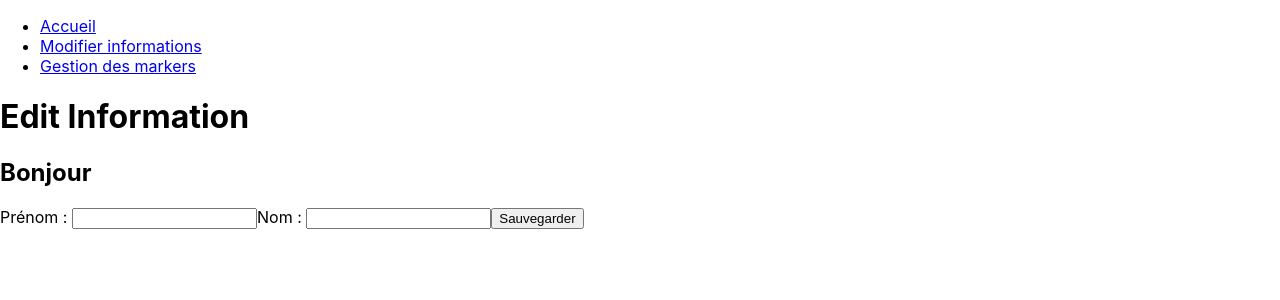
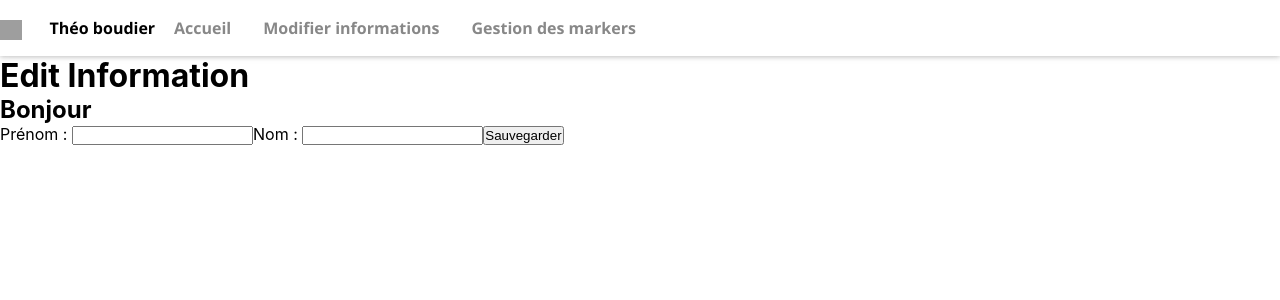
Before and after one commit to TheoLeao/test-react, a React (Create React App) app: page /edit-information in a window 1280 px wide. Shown: the top 300 px of the page. Built offline with nearby package versions, Linux system fonts and the light colour scheme; grey boxes are pictures that could not be loaded.

Commit message:
add navigation menu style

```diff
--- a/src/App.js
+++ b/src/App.js
@@ -14,22 +14,23 @@
 import mapReducer from './reducers/mapReducer'
 import UserContext from './contexts/UserContext'
 import userReducer from './reducers/userReducer'
-
+import './css/app.scss'
 
 export default function App() {
 
   //Définition de state et de dispatch
   const [stateMap, dispatchMap] = useReducer(mapReducer, { markers: [] })
-  const [stateUser, dispatchUser] = useReducer(userReducer, { user: {firstName: '', lastName: ''} })
+  const [stateUser, dispatchUser] = useReducer(userReducer, { user: { firstName: '', lastName: '' } })
 
 
   return (
     <>
-      <UserContext.Provider value={{stateUser, dispatchUser}}>
+      <UserContext.Provider value={{ stateUser, dispatchUser }}>
         <MapContext.Provider value={{ stateMap, dispatchMap }}>
           <Router>
             <div>
               <TopNavigation></TopNavigation>
+              <div class="main">
                 <Switch>
                   <Route path="/edit-information">
                     <EditInformation />
@@ -42,6 +43,8 @@
                   </Route>
                 </Switch>
               </div>
+
+            </div>
           </Router>
         </MapContext.Provider>
       </UserContext.Provider>
--- a/src/components/TopNavigation.jsx
+++ b/src/components/TopNavigation.jsx
@@ -3,10 +3,10 @@
 
 const TopNavigation = () => {
   return (
-        <nav>
+    /*<nav>
     <ul>
       <li>
-            <Link to="/">Accueil</Link>
+
       </li>
       <li>
         <Link to="/edit-information">Modifier informations</Link>
@@ -15,7 +15,25 @@
         <Link to="/manage-markers">Gestion des markers</Link>
       </li>
     </ul>
-      </nav>
+  </nav>*/
+    <div class="navbar">
+
+      <label for="togglericon" class="toggler" checked></label>
+      <input type="checkbox" id="togglericon" class="toggler" />
+
+      <div class="brand">
+        <span class="brand-icon"><img src="https://theoboudier.fr/ressources/img/logos/logo-2.svg" class="logo" alt="Logo de Théo Boudier"/></span>
+        <span class="brand-name">Théo boudier</span>
+      </div>
+
+      <div class="nav">
+
+        <Link to="/">Accueil</Link>
+        <Link to="/edit-information">Modifier informations</Link>
+        <Link to="/manage-markers">Gestion des markers</Link>
+
+      </div>
+    </div>
   )
 }
 
--- a/src/components/UserForm.jsx
+++ b/src/components/UserForm.jsx
@@ -21,7 +21,7 @@
 
     return (
         <>
-            <h2>Bonjour  {userInfos ? userInfos.firstName : ''} {userInfos ? userInfos.lastName : ''}</h2>
+            <h2>Bonjour {userInfos ? userInfos.firstName : ''} {userInfos ? userInfos.lastName : ''}</h2>
             <form onSubmit={handleChange}>
                 <label>Prénom : </label>
                 <input type="text" placeholder={stateUser ? stateUser.user.firstName : ''} onChange={e => handleChange(e)} name="firstName" />
--- a/src/components/pages/ManageMarkers.jsx
+++ b/src/components/pages/ManageMarkers.jsx
@@ -8,7 +8,6 @@
         <>
             <h1>Gestion des markers</h1>
             <HelloName></HelloName>
-
             <ul>
                 {stateMap.markers.map((marker) => marker !== undefined ? (
                     <li>Marker n° {marker.id} situé aux cordonnées suivantes: [{marker.coords[0]}, {marker.coords[1]}] | <button onClick={() => {dispatchMap({ type: "removeMarker", marker: { id: marker.id }})}}>Delete</button></li>
--- /dev/null
+++ b/src/css/app.scss
@@ -0,0 +1,321 @@
+*{
+    margin:0;
+    padding: 0;
+}
+$redPrimary: #c12c3e;
+$greyDark: #363636;
+
+
+/*
+
+- - -   NAV STYLE   - - -
+
+*/
+
+
+@import url("https://fonts.googleapis.com/css2?family=Open+Sans:wght@300;400;700;800&display=swap");
+html {
+  scroll-behavior: smooth;
+}
+
+pre strong {
+  color: red;
+}
+
+/*********** start of navbar code ************/
+:root {
+  --navbar-height: 56px;
+  --navbar-background-color: white;
+  --navbar-item-text-color: #888888;
+  --navbar-item-background-color: var(--navbar-background-color);
+  --navbar-item-text-color-hover: rebeccapurple;
+  --navbar-item-font: bold 1rem/1rem "Open Sans", Arial, Helvetica, sans-serif;
+  --navbar-item-background-color-hover: dimgray;
+  --navbar-font-family: "Open Sans", Arial, Helvetica, sans-serif;
+}
+.main{
+    margin-top: var(--navbar-height);
+}
+.navbar {
+  position: fixed;
+  top: 0;
+  left: 0;
+  width: 100%;
+  height: var(--navbar-height);
+  background-color: var(--navbar-background-color);
+  font-family: var(--navbar-font-family);
+  z-index: 9999;
+  margin-bottom: var(--navbar-height);
+}
+
+.navbar #togglericon {
+  visibility: hidden;
+}
+
+.navbar #togglericon:after {
+  content: "☰";
+  position: absolute;
+  visibility: visible;
+  color: black;
+  font-size: 1.5rem;
+  width: 1.8rem;
+  height: 1.8rem;
+  text-align: center;
+  margin: 0;
+  padding: 0;
+  line-height: 1.8rem;
+  border-radius: 4px;
+  border: 2px solid #ffffff00;
+}
+
+.navbar #togglericon:checked:after {
+  color: black;
+  border: 2px solid #f0f0f0;
+}
+
+.nav {
+  position: fixed;
+  top: 40px;
+  left: 0px;
+  right: 0px;
+  visibility: hidden;
+  opacity: 0;
+  padding: 8px;
+  transition: all 0.5s ease;
+  margin: 0px;
+  display: flex;
+  flex-direction: column;
+  background-color: var(--navbar-background-color);
+  box-shadow: 0px 4px 4px 0px #00000088;
+}
+
+.navbar #togglericon:checked ~ div.nav {
+  visibility: visible;
+  transition: all 0.3s ease;
+  opacity: 1;
+}
+
+.nav a {
+  padding: 8px;
+  font: var(--navbar-item-font);
+  text-decoration: none;
+  color: var(--navbar-item-text-color);
+  background-color: var(--navbar-item-background-color);
+}
+
+.nav a:hover {
+  color: var(--navbar-item-text-color-hover);
+}
+
+.nav p {
+  margin: 0;
+  padding: 8px;
+  color: var(--navbar-item-text-color);
+}
+
+.dropdown {
+  position: relative;
+  display: block;
+  color: var(--navbar-item-text-color);
+  font: var(--navbar-item-font);
+}
+.dropdown label {
+  display: block;
+  padding: 8px;
+}
+
+.dropdown label:after {
+  position: absolute;
+  content: "▼";
+  color: var(--navbar-item-text-color);
+  font-size: 0.75rem;
+  top: 8px;
+  margin-left: 4px;
+}
+
+.dropdown label:hover {
+  color: var(--navbar-item-text-color-hover);
+}
+.dropdown label:hover:after {
+  color: var(--navbar-item-text-color-hover);
+}
+.dropdown input {
+  position: absolute;
+  left: 0;
+  top: 0;
+  opacity: 0;
+}
+.dropdown input:checked ~ ul {
+  max-height: 500px;
+  transition: max-height 0.5s ease;
+  margin: 16px 0;
+}
+
+.navbar form {
+  display: flex;
+  flex-direction: row;
+  padding: 12px;
+  justify-content: flex-start;
+}
+
+.navbar form input {
+  font-size: 1rem;
+  width: 8rem;
+  padding: 0;
+  margin: 0 8px 0 0;
+}
+.navbar form button {
+  background-color: white;
+  border: 1px solid #bbbbbb;
+  padding: 4px;
+  width: 1.8rem;
+  height: 1.8rem;
+  border-radius: 4px;
+}
+
+.brand {
+  position: fixed;
+  display: inline-flex;
+  flex-direction: row;
+  align-items: center;
+  justify-content: center;
+  background-color: var(--navbar-background-color);
+  visibility: visible;
+  top: 0;
+  left: 22.5%;
+  width: 50%;
+}
+.brand-icon {
+  font-size: 1.8rem;
+  font-weight: bolder;
+  color: rebeccapurple;
+  img{
+    height: 20px;
+    padding-right: 20px;
+  }
+}
+.brand-name {
+  margin-left: 8px;
+  font-weight: bolder;
+}
+
+/* helpers */
+.navbar-centered {
+  justify-content: center;
+}
+
+@media (min-width: 768px) {
+  .navbar #togglericon:checked ~ div.nav,
+  .navbar #togglericon ~ div.nav {
+    visibility: visible;
+  }
+
+  .navbar {
+    height: var(--navbar-height);
+    background-color: var(--navbar-background-color);
+    flex-direction: row;
+    display: flex;
+    visibility: visible;
+    position: fixed;
+    left: 0;
+    top: 0;
+    opacity: 1;
+    width: 100%;
+    box-shadow: 0px 1px 5px 0px #88888888;
+  }
+
+  .toggler {
+    display: none;
+  }
+
+  .navbar form {
+    border-top: 0px;
+    border-bottom: 0px;
+    padding: 8px;
+  }
+
+  .nav {
+    position: relative;
+    display: flex;
+    flex-direction: row;
+    justify-content: center;
+    align-items: center;
+    top: 0;
+    opacity: 1;
+    box-shadow: none;
+    background-color: #ffffff00; /* transparent */
+  }
+
+  .at-center {
+    position: absolute;
+  }
+  .at-right {
+    position: absolute;
+    justify-content: flex-end;
+  }
+
+  .dropdown {
+    margin: 0 8px;
+  }
+  .dropdown ul {
+    position: absolute;
+    top: 24px;
+    display: flex;
+    flex-direction: column;
+    background-color: var(--navbar-background-color);
+    padding: 0;
+    border: 1px solid white;
+  }
+  .dropdown input:checked ~ ul {
+    max-height: 500px;
+    transition: max-height 0.5s ease;
+    margin: 16px 0;
+    border-left: 1px solid #cccccc;
+    border-bottom: 1px solid #cccccc;
+    border-right: 1px solid #cccccc;
+    box-shadow: 5px 5px 5px 0px #99999988;
+  }
+
+  .dropdown ul li {
+    width: 100%;
+    margin: 4px;
+    padding: 0;
+    display: flex;
+  }
+  .dropdown ul li a {
+    padding: 8px;
+    margin: 0;
+    display: block;
+    width: 100%;
+    white-space: nowrap;
+  }
+  .navbar form {
+    margin-top: 0px;
+  }
+
+  .brand {
+    position: relative;
+    display: flex;
+    flex-direction: row;
+    align-items: center;
+    visibility: visible;
+    margin: 0;
+    padding: 0;
+    left: 0;
+    width: 150px;
+    transform: translate(0, 0);
+    white-space: nowrap;
+  }
+}
+
+@media (min-width: 1200px) {
+  .nav {
+    justify-content: center;
+  }
+  .nav * {
+    margin: 0px 8px;
+  }
+  .navbar form {
+    margin-top: 0;
+  }
+}
```
Lines whose indentation alone changed are shown as unchanged.
